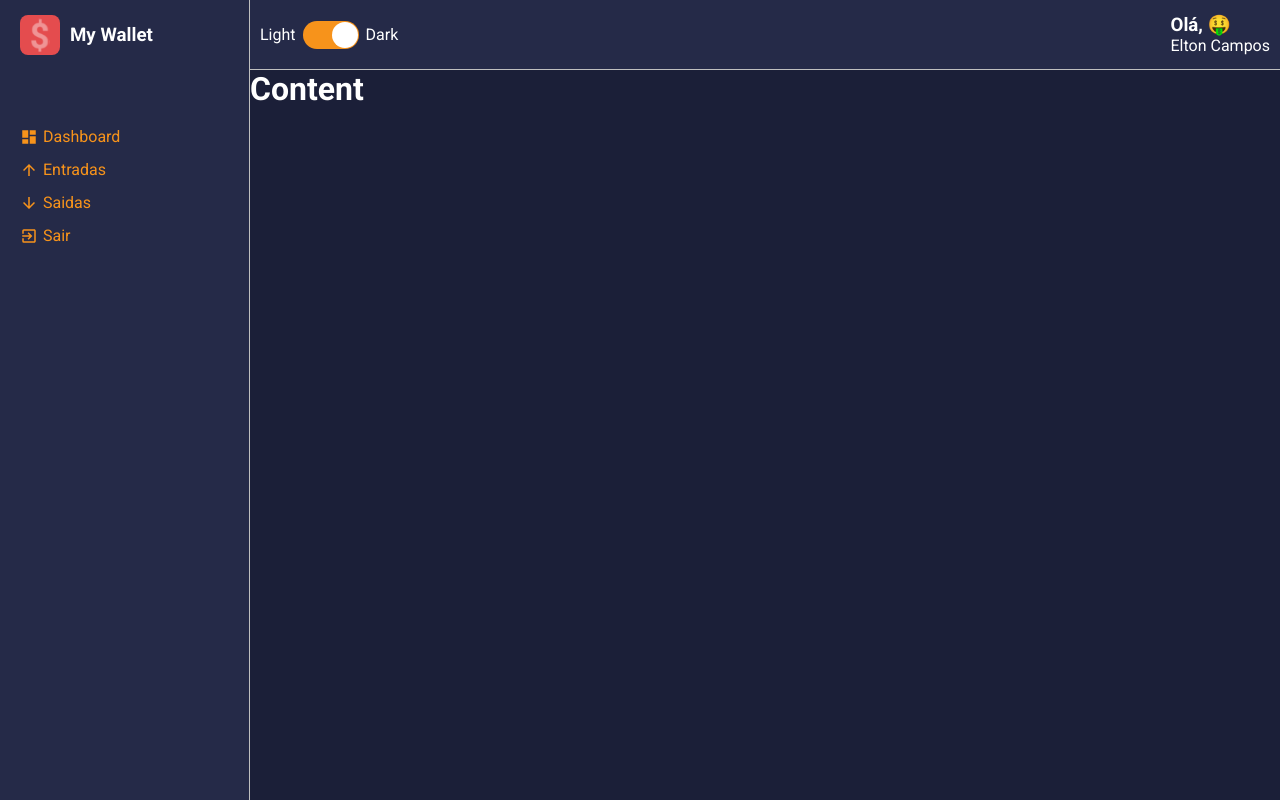
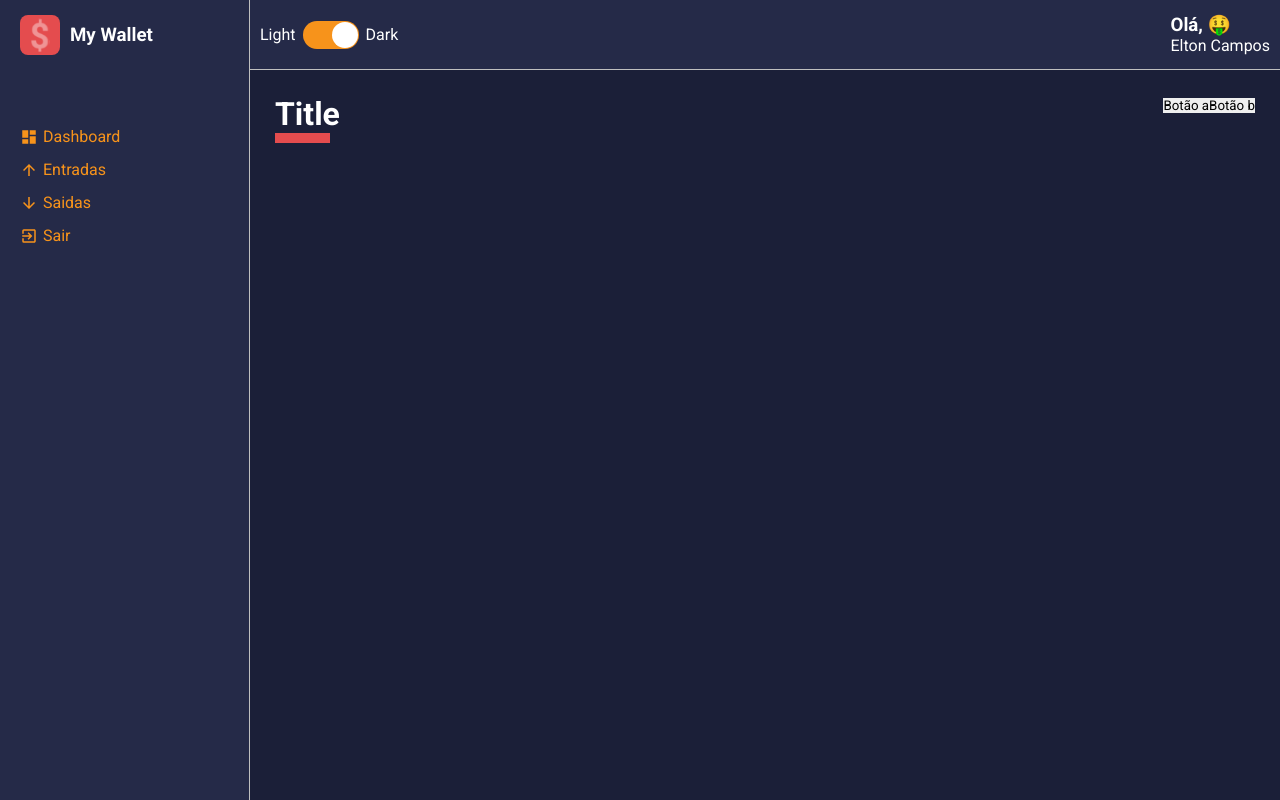
Before and after one commit to eltoncampos1/my-wallet, a React (Create React App) app: page /list/1 in a window 1280 px wide. Built offline with nearby package versions, Linux system fonts and the light colour scheme.

Commit message:
chore: create and add contentHeader component

```diff
--- a/src/App.tsx
+++ b/src/App.tsx
@@ -1,4 +1,6 @@
 import { ThemeProvider } from "styled-components";
+
+import { Dashboard } from "./pages/Dashboard";
 
 import { GlobalStyle } from "./styles/global";
 import { Layout } from "./components/Layout";
@@ -8,7 +10,9 @@
   return (
     <ThemeProvider theme={dark}>
       <GlobalStyle />
-      <Layout />
+      <Layout>
+        <Dashboard />
+      </Layout>
     </ThemeProvider>
   );
 }
--- a/src/components/Content/index.tsx
+++ b/src/components/Content/index.tsx
@@ -1,9 +1,10 @@
+import { ReactNode } from "react";
 import * as S from "./styles";
 
-export function Content() {
-  return (
-    <S.Container>
-      <h1>Content</h1>
-    </S.Container>
-  );
+interface IProps {
+  children: ReactNode;
 }
+
+export function Content({ children }: IProps) {
+  return <S.Container>{children}</S.Container>;
+}
--- a/src/components/Content/styles.ts
+++ b/src/components/Content/styles.ts
@@ -5,4 +5,6 @@
     color: ${props => props.theme.colors.white};
 
     background-color: ${props => props.theme.colors.primary};
+
+    padding: 25px;
 `;
--- /dev/null
+++ b/src/components/ContentHeader/index.tsx
@@ -0,0 +1,15 @@
+import * as S from "./styles";
+
+export function ContentHeader() {
+  return (
+    <S.Container>
+      <S.TitleContainer>
+        <h1>Title</h1>
+      </S.TitleContainer>
+      <S.Controllers>
+        <button type="button">Botão a</button>
+        <button type="button">Botão b</button>
+      </S.Controllers>
+    </S.Container>
+  );
+}
--- /dev/null
+++ b/src/components/ContentHeader/styles.ts
@@ -0,0 +1,27 @@
+import styled from 'styled-components';
+
+export const Container = styled.div`
+  width: 100%;
+
+  display: flex;
+  justify-content: space-between;
+
+  margin-bottom: 25px;
+
+`;
+export const TitleContainer = styled.div`
+
+  h1 {
+      color: ${props => props.theme.colors.white};
+
+      &::after {
+          content: '';
+          display: block;
+          width: 55px;
+          border-bottom: 10px solid ${props => props.theme.colors.warning};
+      }
+  }
+`;
+export const Controllers = styled.div`
+
+`;
--- a/src/components/Layout/index.tsx
+++ b/src/components/Layout/index.tsx
@@ -1,15 +1,20 @@
+import { ReactNode } from "react";
 import { MainHeader } from "../MainHeader";
 import { Aside } from "../Aside";
 import { Content } from "../Content";
 
 import * as S from "./styles";
 
-export function Layout() {
+interface IProps {
+  children: ReactNode;
+}
+
+export function Layout({ children }: IProps) {
   return (
     <S.Grid>
       <MainHeader />
       <Aside />
-      <Content />
+      <Content>{children}</Content>
     </S.Grid>
   );
 }
--- a/src/pages/Dashboard/index.tsx
+++ b/src/pages/Dashboard/index.tsx
@@ -1,3 +1,10 @@
+import { ContentHeader } from "../../components/ContentHeader";
+import * as S from "./styles";
+
 export function Dashboard() {
-  return <h1>Dashboard</h1>;
+  return (
+    <S.Container>
+      <ContentHeader />
+    </S.Container>
+  );
 }
--- /dev/null
+++ b/src/pages/Dashboard/styles.ts
@@ -0,0 +1,5 @@
+import styled from 'styled-components';
+
+export const Container = styled.div`
+
+`;
```
